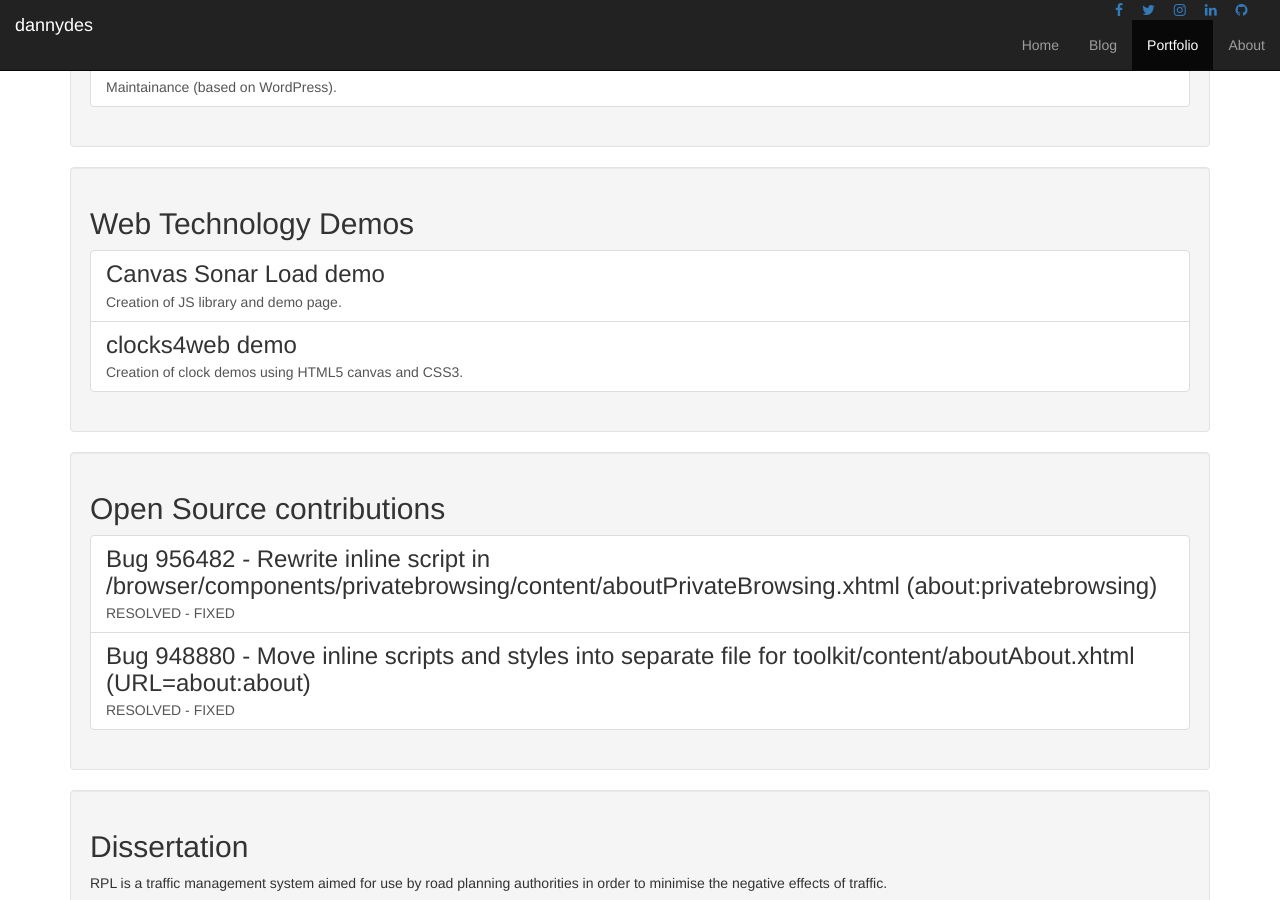
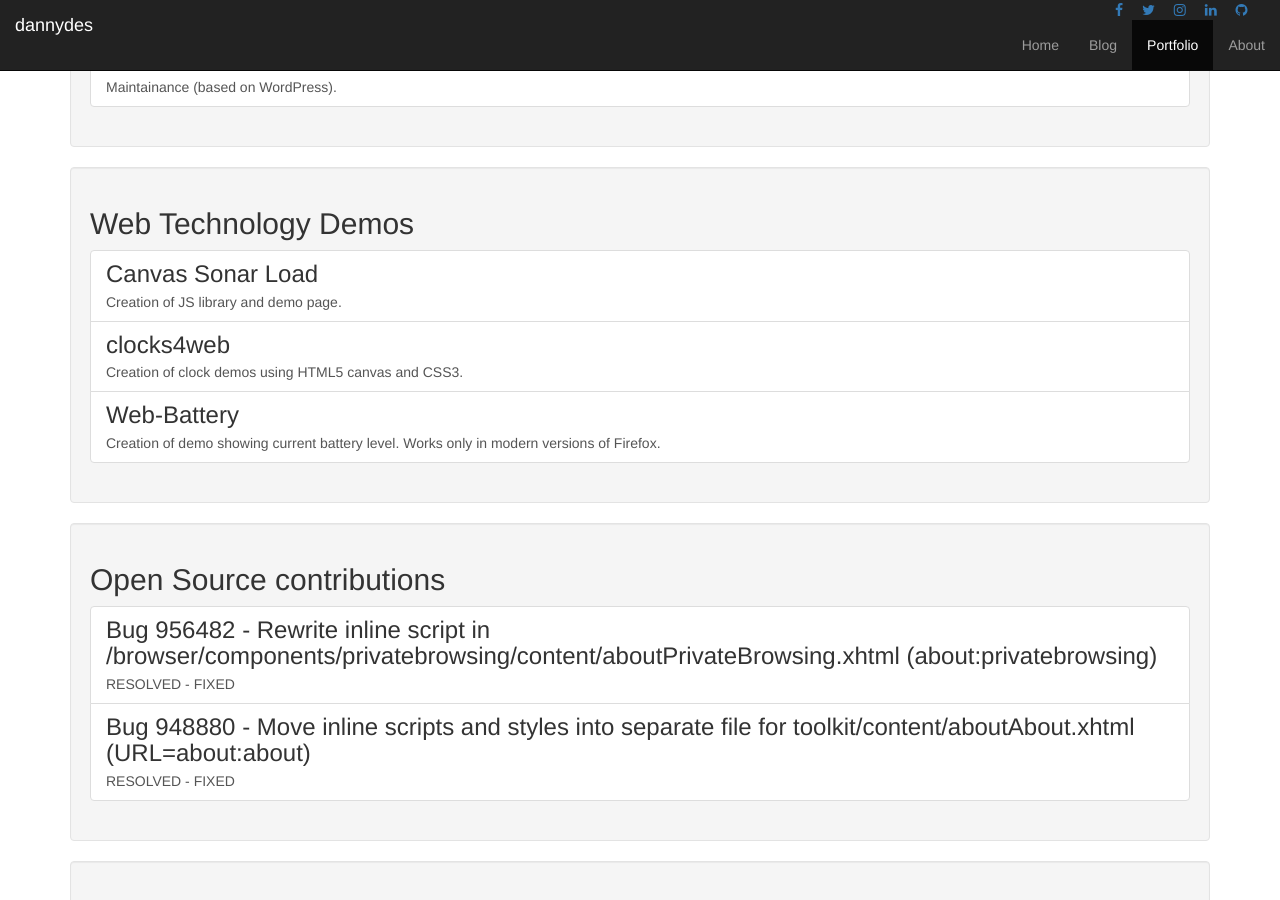
Before and after one commit to dannydes/dannydes.github.io, a Jekyll site: the page built from portfolio/index.html, in a window 1280 px wide and 900 px high, scrolled down 557 px. Built offline with Jekyll 4.4.1, drawn with Linux system fonts in a browser that asks for light colours; nearby versions of some CDN libraries.

Commit message:
web-battery link

```diff
--- a/portfolio/index.html
+++ b/portfolio/index.html
@@ -30,12 +30,16 @@ title: Portfolio
 	<h2>Web Technology Demos</h2>
 	<div class="list-group">
 		<a href="http://dannydes.github.io/canvas-sonar-load/" class="list-group-item" target="_blank">
-			<h3 class="list-group-item-heading">Canvas Sonar Load demo</h3>
+			<h3 class="list-group-item-heading">Canvas Sonar Load</h3>
 			<p class="list-group-item-text">Creation of JS library and demo page.</p>
 		</a>
 		<a href="http://dannydes.github.io/clocks4web/" class="list-group-item" target="_blank">
-			<h3 class="list-group-item-heading">clocks4web demo</h3>
+			<h3 class="list-group-item-heading">clocks4web</h3>
 			<p class="list-group-item-text">Creation of clock demos using HTML5 canvas and CSS3.</p>
+		</a>
+		<a href="http://dannydes.github.io/web-battery/" class="list-group-item" target="_blank">
+			<h3 class="list-group-item-heading">Web-Battery</h3>
+			<p class="list-group-item-text">Creation of demo showing current battery level. Works only in modern versions of Firefox.</p>
 		</a>
 	</div>
 </div>
```
